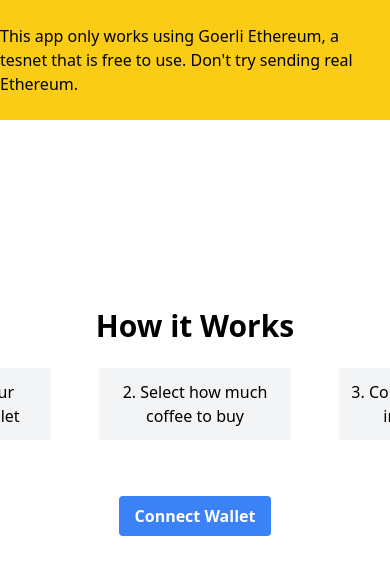
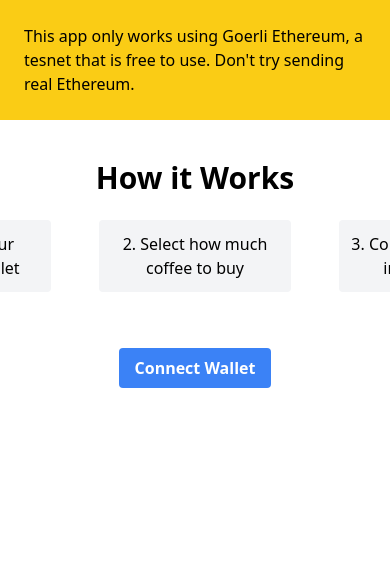
Before and after one commit to wanderdust/buymeacoffee-dapp, a Next.js app: page / in a window 390 px wide. Shown: the top 574 px of the page. Built offline with nearby package versions, Linux system fonts and the light colour scheme.

Commit message:
Make card responsive

```diff
--- a/pages/buyCoffee.tsx
+++ b/pages/buyCoffee.tsx
@@ -69,7 +69,7 @@
 
     return (
         <div className="flex flex-col items-center">
-            <div className="flex justify-center flex-col p-12 shadow-md rounded-lg w-96" >
+            <div className="flex justify-center flex-col p-6 md:p-12 shadow-md rounded-lg w-80 md:w-96" >
                 {coffePurchased && (
                     <div className="bg-green-100 border border-green-400 text-green-700 px-4 py-3 rounded relative mb-4" role="alert">
                         <span className="block sm:inline">Coffee purchased successfully!</span>
@@ -103,7 +103,7 @@
                         ))
                     }
                 </div>
-                <p className="mb-2">Selected amount {amount} ETH</p>
+                <p className="mb-2">Selected amount <span className="font-bold">{amount} ETH</span></p>
 
                 <button
                     className="bg-blue-500 hover:bg-blue-700 text-white font-bold py-2 px-4 rounded disabled:bg-gray-500 disabled:cursor-not-allowed"
--- a/pages/index.tsx
+++ b/pages/index.tsx
@@ -42,8 +42,8 @@
 
 
     return (
-        <div className="flex items-center justify-center h-screen flex-col p-10">
-            <div className="flex justify-center absolute top-0 bg-yellow-400 w-full pt-6 pb-6">
+        <div className="flex flex-col">
+            <div className="flex justify-center bg-yellow-400 w-full py-6 px-6 mb-10 md:mb-24">
                 <p>
                     This app only works using Goerli Ethereum,
                     a tesnet that is free to use. Don't try sending real Ethereum.
--- a/pages/transactionList.tsx
+++ b/pages/transactionList.tsx
@@ -8,7 +8,7 @@
                     <div className="flex flex-row justify-between p-4 shadow-md rounded-lg mb-4 bg-sky-50">
                         <div className="flex flex-col mr-6">
                             <p className="font-medium">Name: <span className="font-normal">{coffee.name}</span></p>
-                            <p className="font-medium">Address: <span className="font-normal">{coffee.address}</span></p>
+                            <p className="font-medium hidden md:block">Address: <span className="font-normal">{coffee.address}</span></p>
                             <p className="font-medium">Message: <span className="font-normal">{coffee.message}</span></p>
                         </div>
                         <p className="">{coffee.timestamp.toDateString()}</p>
```
